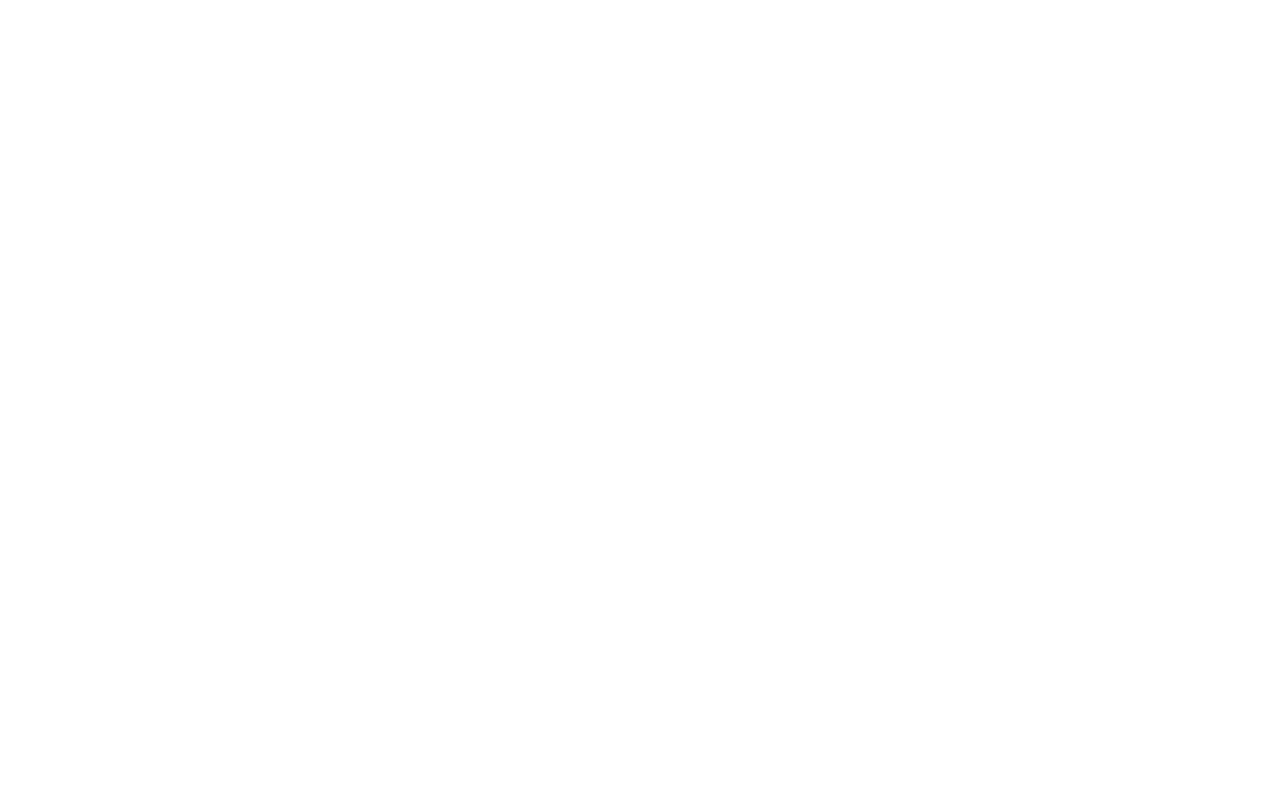
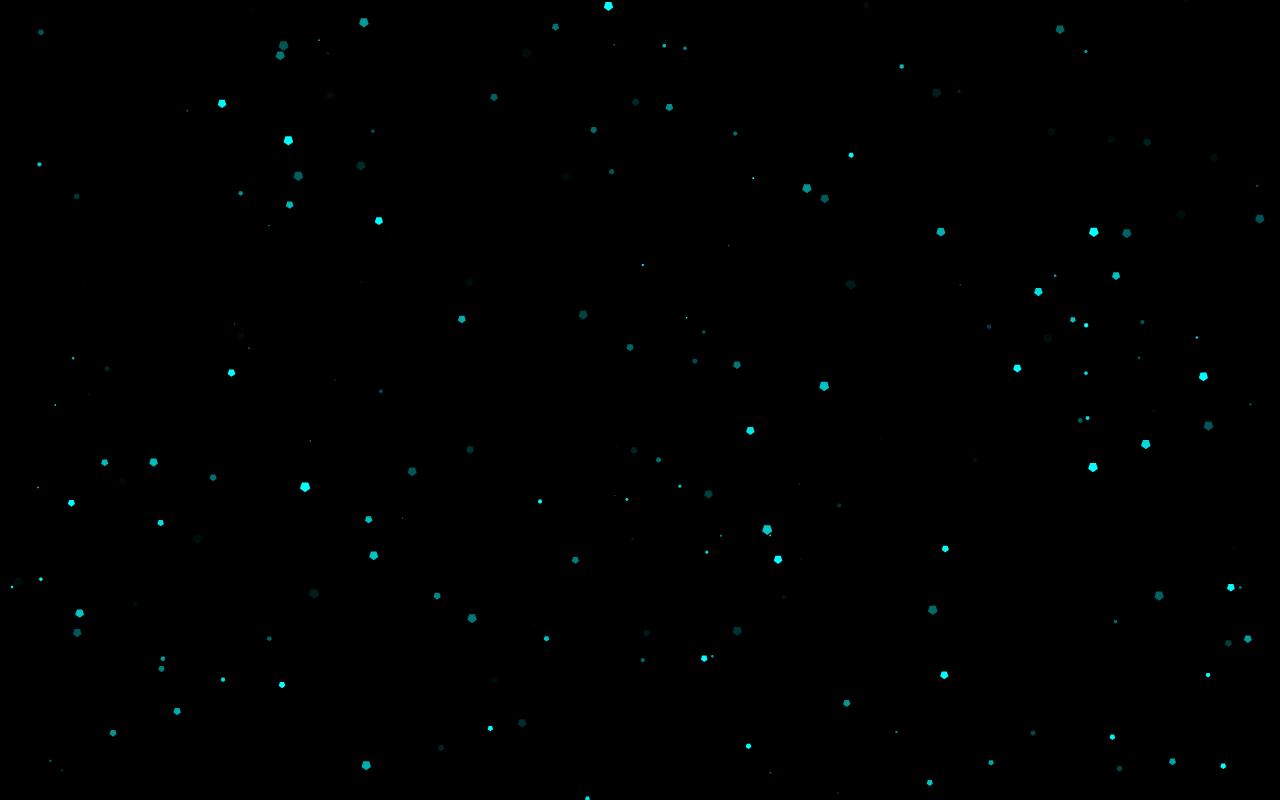
Before and after one commit to matt-radich/Portfolio, a React (Create React App) app in the folder portfolio/: page / in a window 1280 px wide. Built offline with nearby package versions, Linux system fonts and the light colour scheme.

Commit message:
particle b/ground working

```diff
--- a/portfolio/package.json
+++ b/portfolio/package.json
@@ -10,6 +10,8 @@
     "react": "^18.2.0",
     "react-dom": "^18.2.0",
     "react-scripts": "5.0.1",
+    "react-tsparticles": "^2.7.1",
+    "tsparticles": "^2.7.1",
     "web-vitals": "^2.1.4"
   },
   "scripts": {
--- a/portfolio/src/App.css
+++ b/portfolio/src/App.css
@@ -1,5 +1,6 @@
 .App {
   text-align: center;
+  z-index: 0;
 }
 
 .App-logo {
--- a/portfolio/src/App.js
+++ b/portfolio/src/App.js
@@ -1,8 +1,11 @@
 import './App.css';
+import ParticleBackground from './components/ParticleBackground';
 
 function App() {
-  return <div className="App"></div>
-
+  return (<div className="App">
+    <ParticleBackground />
+  </div>
+  )
 }
 
 export default App;
--- /dev/null
+++ b/portfolio/src/components/ParticleBackground.jsx
@@ -0,0 +1,102 @@
+import Particles from 'react-tsparticles';
+import { loadFull } from 'tsparticles';
+
+function ParticleBackground () {
+
+  const particlesInit = async (main) => {
+    console.log(main);
+    // you can initialize the tsParticles instance (main) here, adding custom shapes or presets
+    // this loads the tsparticles package bundle, it's the easiest method for getting everything ready
+    // starting from v2 you can add only the features you need reducing the bundle size
+    await loadFull(main);
+};
+
+const particlesLoaded = (container) => {
+  console.log(container);
+}
+
+  return <div className="App">
+    <Particles
+    id="tsparticles"
+      init={particlesInit}
+      loaded={particlesLoaded}
+
+      options={{
+        background: {
+          color: "#000000" //background color of canvas
+        },
+        fps_limit: 60,
+
+        interactivity: { //object that contains all options for interactions
+          detectsOn: "canvas",
+          events: { //when window is resize particles get resized aswel
+              onhover: {
+              enable: false,
+              mode: "grab",
+              },
+            resize: true,
+          },
+        },
+        modes: {
+          grab: {
+            distance: 500,
+            line_linked: {
+              opacity: 0.5,
+              distance: 100,
+            }
+          },
+          repulse: {
+            distance: 10,
+            duration: 0.1,
+          }
+
+        },
+        particles: {
+          color: { //color of actual particles
+            value: "00ffff" //particles do not require hash for color
+          },
+          number: {
+            density: {//density of particles in canvas area
+              enable: false,
+              area: 1000,
+              value: 40,
+            },
+            limit: 0,//limits how many particles are on screen at one time, set as 0 so it can go all the way up to value number
+            value: 200,//number of particles on screen
+          },
+          opacity: {//set opacity
+            animation: {
+              enable: true,
+              minimumValue: 0.05,
+              speed: 3,
+              sync: false,
+            },
+            random: {//randomize opacity of particles
+              enable: true,
+              minimumValue: 0.05,
+            },
+            value: 1
+          },
+
+
+          shape: {//shape of individual particles
+            type: "polygon", //also has square, triangle etc..
+          },
+          size: {//size of particles
+            random: {//random sized particles
+              enable: true,
+              minimumValue: 0.2,
+            },
+
+            value: 4,
+          }
+        },
+
+      }}
+
+
+
+  />
+</div>
+}
+export default ParticleBackground
```
Also changed, not shown: 1 other file (tests, documents, lock files or other folders).
